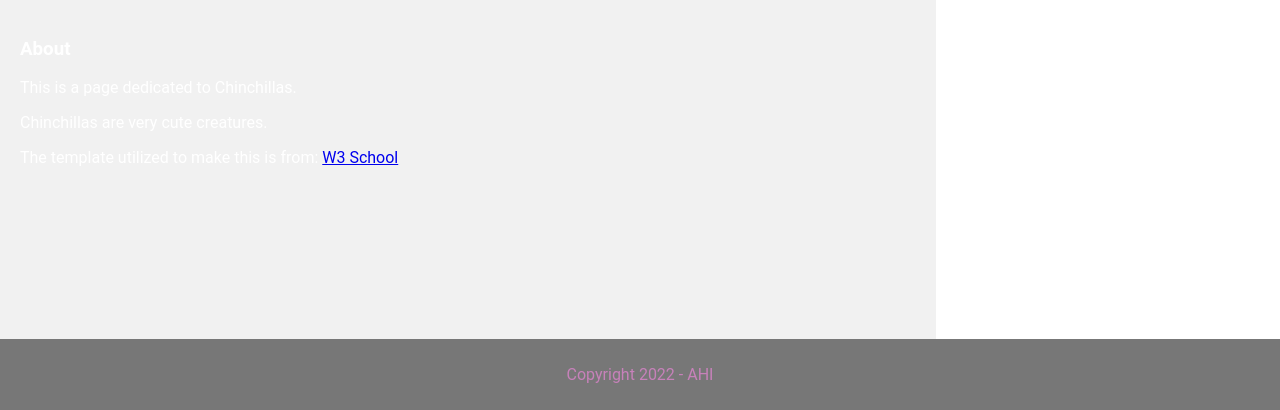
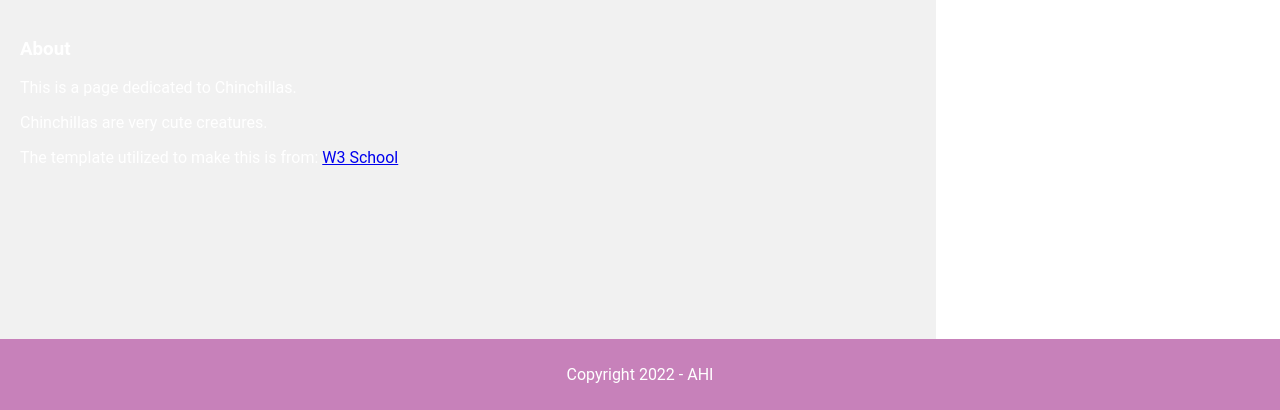
Before and after one commit to Chinchilla7/regina-flask-html, a Flask app: page / in a window 1280 px wide. Shown: the part 531-941 px from the top of the page. Run offline with Flask 2, Linux system fonts and the light colour scheme.

Commit message:
Update styles2.css

```diff
--- a/Assignment 3a/static/styles2.css
+++ b/Assignment 3a/static/styles2.css
@@ -54,10 +54,10 @@ clear: both;
 
 /* Style the footer */
 footer {
-background-color: #777;
+background-color: rgb(199, 129, 186);
 padding: 10px;
 text-align: center;
-color: rgb(199, 129, 186);
+color: rgb(255, 255, 255);
 }
 
 /* Responsive layout - makes the two columns/boxes stack on top of each other instead of next to each other, on small screens */
```
